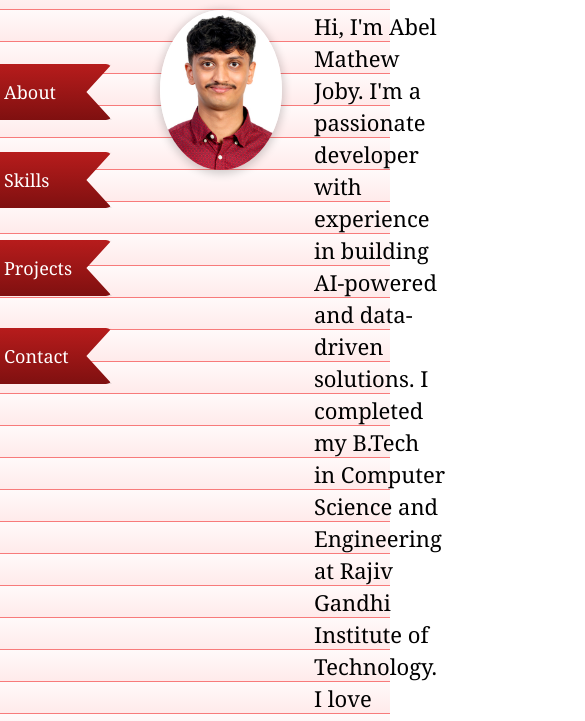
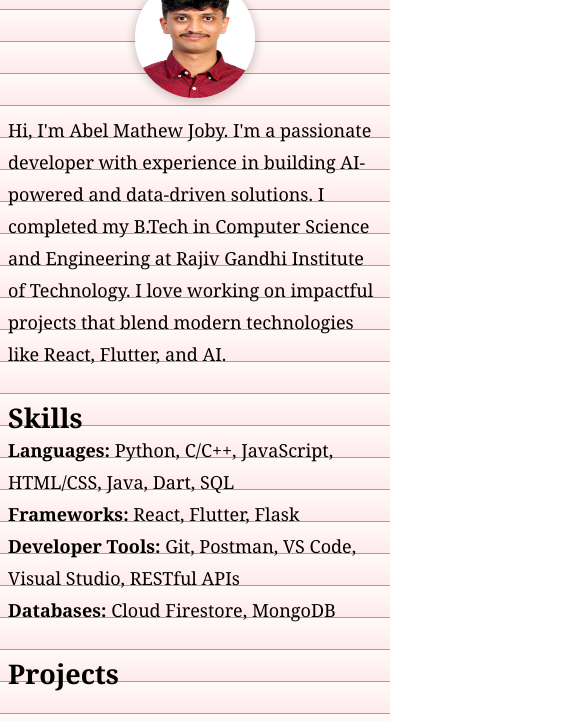
Before and after one commit to abeljoby/tarento-portfolio, a plain HTML site: page docs/index.html in a window 390 px wide. Shown: the part 198-919 px from the top of the page, 585 px wide, since content can reach past the window. Drawn offline with Linux system fonts and the light colour scheme.

Commit message:
Improve responsiveness

```diff
--- a/docs/style.css
+++ b/docs/style.css
@@ -164,9 +164,41 @@ section {
   border-radius: 50%;
   box-shadow:
     0 2px 8px 2px rgba(0,0,0,0.18);
-  /* outline: 3px dashed #b71c1c; */
-  /* outline-offset: 6px; */
-  /* background: repeating-linear-gradient(-45deg, #fff8f0 0 6px, #e0bfae 6px 12px); */
   position: relative;
   z-index: 1;
 }
+
+@media (max-width: 600px) {
+  main {
+    padding: 16px;
+  }
+  nav {
+    display: none;
+  }
+  section {
+    padding: 16px 8px;
+    font-size: 18px;
+    width: 100vw;
+    box-sizing: border-box;
+  }
+  .landscape, .portrait {
+    max-width: 100vw;
+    max-height: 80vw;
+    margin-left: 0;
+    margin-right: 0;
+  }
+  img, picture, video, canvas, svg {
+    max-width: 100vw;
+    height: auto;
+  }
+  .about-container {
+    flex-direction: column;
+    gap: 1rem;
+  }
+  .photo {
+    width: 120px;
+    height: 120px;
+    margin-left: auto;
+    margin-right: auto;
+  }
+}
```
Also changed, not shown: docs/index.html (+2 -0 lines).
